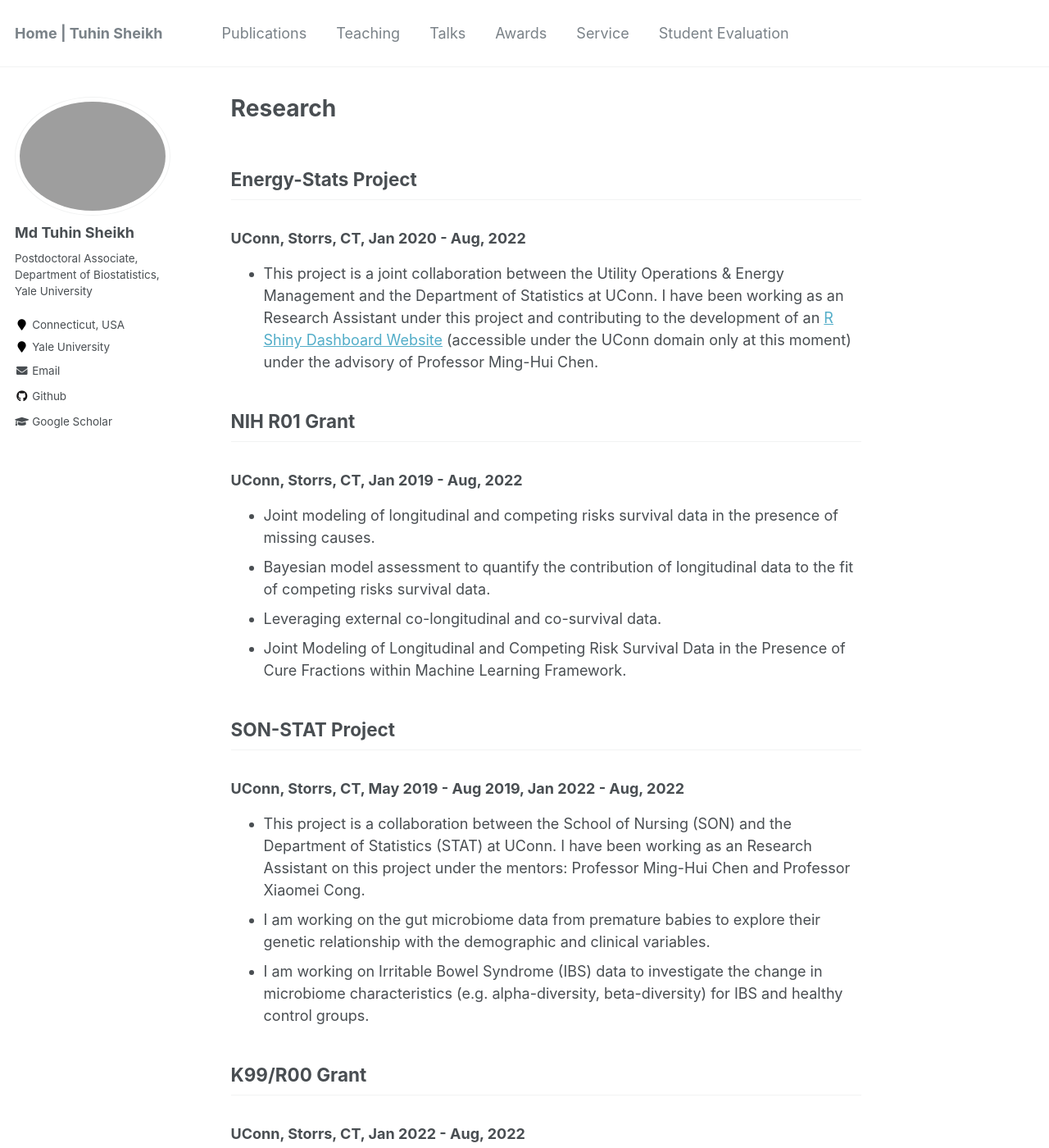
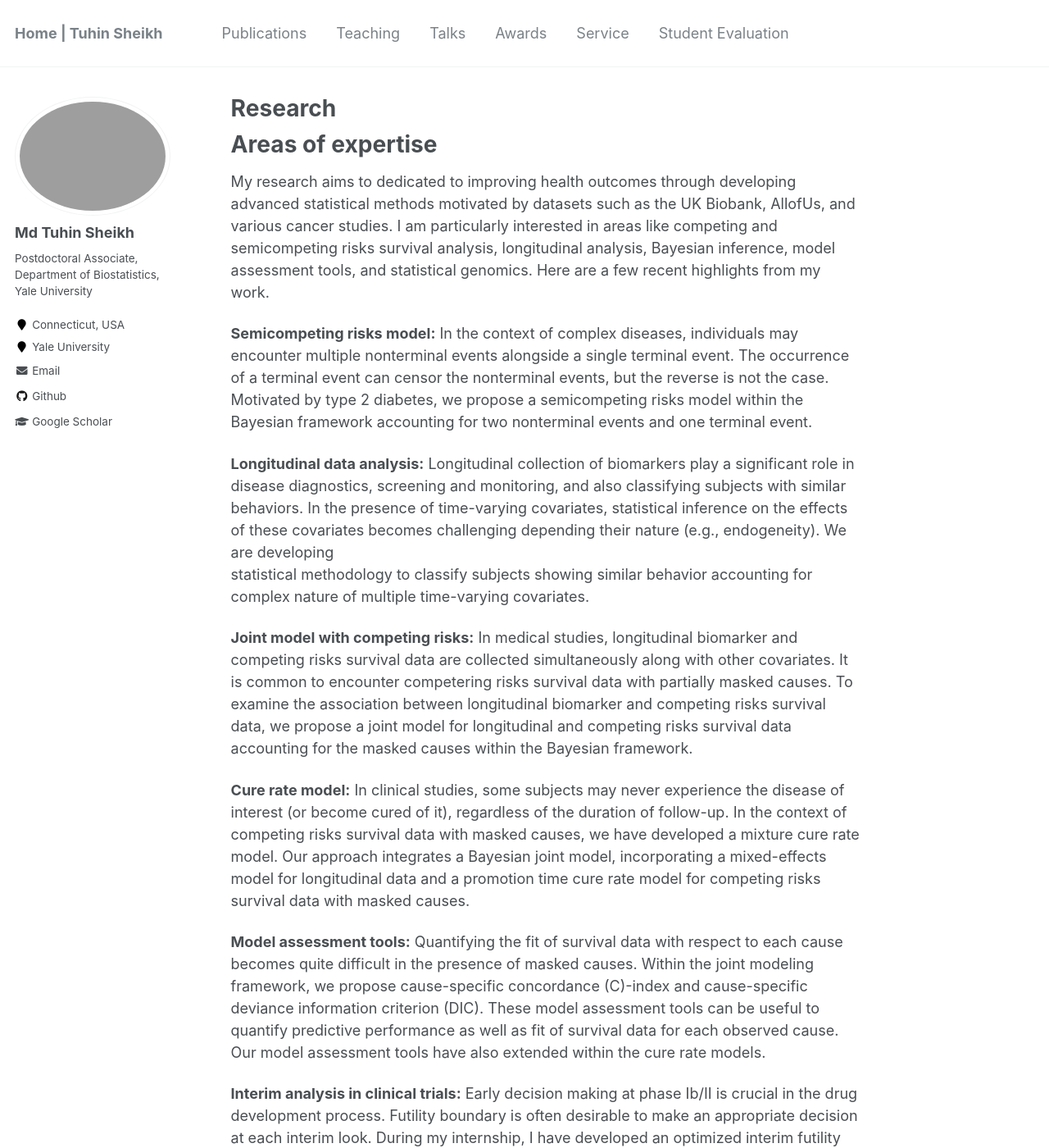
Before and after one commit to mdtuhinsheikh/mdtuhinsheikh.github.io, a Jekyll site: the page built from _pages/research.md, in a window 1280 px wide and 1400 px high. Shown: the whole window at 82% size. Built offline with Jekyll 4.4.1, drawn with Linux system fonts in a browser that asks for light colours; some of the changed text lies outside the part shown.

Commit message:
updated research description

```diff
--- a/_pages/research.md
+++ b/_pages/research.md
@@ -4,35 +4,47 @@ permalink: /research/
 author_profile: true
 ---
 
-## Energy-Stats Project
-### UConn, Storrs, CT, Jan 2020 - Aug, 2022
-- This project is a joint collaboration between the Utility Operations & Energy Management and the Department of Statistics at UConn. I have been working as an Research Assistant under this project and contributing to the development of an [R Shiny Dashboard Website](\href{https://energystats.fo.uconn.edu/}{https://energystats.fo.uconn.edu/}) (accessible under the UConn domain only at this moment) under the advisory of Professor Ming-Hui Chen.
+# Areas of expertise
+My research aims to dedicated to improving health outcomes through developing advanced statistical methods motivated by datasets such as the UK Biobank, AllofUs, and various cancer studies.
+I am particularly interested in areas like competing and semicompeting risks survival analysis, longitudinal analysis, Bayesian inference, model assessment tools, and statistical genomics.
+Here are a few recent highlights from my work.
 
-## NIH R01 Grant
-### UConn, Storrs, CT, Jan 2019 - Aug, 2022
-- Joint modeling of longitudinal and competing risks survival data in the presence of missing causes.
-- Bayesian model assessment to quantify the contribution of longitudinal data to the fit of competing risks survival data.
-- Leveraging external co-longitudinal and co-survival data.
-- Joint Modeling of Longitudinal and Competing Risk Survival Data in the Presence of Cure Fractions within Machine Learning Framework.
+**Semicompeting risks model:** In the context of complex diseases, individuals may encounter multiple nonterminal events alongside a single terminal event.
+The occurrence of a terminal event can censor the nonterminal events, but the reverse is not the case.
+Motivated by type 2 diabetes, we propose a semicompeting risks model within the Bayesian framework accounting for two nonterminal events and one terminal event.
 
-## SON-STAT Project
-### UConn, Storrs, CT, May 2019 - Aug 2019, Jan 2022 - Aug, 2022
-- This project is a collaboration between the School of Nursing (SON) and the Department of Statistics (STAT) at UConn. I have been working as an Research Assistant on this project under the mentors: Professor Ming-Hui Chen and Professor Xiaomei Cong.
-- I am working on the gut microbiome data from premature babies to explore their genetic relationship with the demographic and clinical variables.
-- I am working on Irritable Bowel Syndrome (IBS) data to investigate the change in microbiome characteristics (e.g. alpha-diversity, beta-diversity) for IBS and healthy control groups.
+**Longitudinal data analysis:** Longitudinal collection of biomarkers play a significant role in disease diagnostics, screening and monitoring, and also classifying subjects with similar behaviors.
+In the presence of time-varying covariates, statistical inference on the effects of these covariates becomes challenging depending their nature (e.g., endogeneity). We are developing
+statistical methodology to classify subjects showing similar behavior accounting for complex nature of multiple time-varying covariates.
 
-## K99/R00 Grant
-### UConn, Storrs, CT, Jan 2022 - Aug, 2022
-- As an RA, I am working with Dr. Mallory Perry, University of Pennsylvenia, on her K99/R00 project. Our focus is to determiine the risk of physical dysfunction in
-	critically ill children who survive severe sepsis.
+**Joint model with competing risks:** In medical studies, longitudinal biomarker and competing risks survival data are collected simultaneously along with other covariates.
+It is common to encounter competering risks survival data with partially masked causes. To examine the association between longitudinal biomarker and competing risks survival data,
+we propose a joint model for longitudinal and competing risks survival data accounting for the masked causes within the Bayesian framework.
 
-## Internship Project
-### Boehringer Ingelheim (BI), Ridgefield, CT, May - Aug, 2020
-- I worked on a project to develop a new decision making criterion using the Bayesian predictive probability of failure and developed self-written code.
-- Project title: "Optimized Interim Futility Decision Making for Early Phase Clinical Trials with Binary Endpoint using Bayesian Predictive Probability of Failure", mentor: Dr. Miaomiao Ge.
+**Cure rate model:** In clinical studies, some subjects may never experience the disease of interest (or become cured of it), regardless of the duration of follow-up.
+In the context of competing risks survival data with masked causes, we have developed a mixture cure rate model.
+Our approach integrates a Bayesian joint model, incorporating a mixed-effects model for longitudinal data and a promotion time cure rate model for
+competing risks survival data with masked causes.
 
-## NIH R01 Grant Proposal Assisted
-### *SON-STAT, UConn, Storrs, CT*, Jan - May, 2020
-- Assisted on an R01 grant proposal by working on the sample size calculation and data visualization for a gut microbiome data under the mentors: Prof. Ming-Hui Chen and Prof. Wanli Xu.
-### *UNCH-UConn, Storrs, CT*, Jan - May, Sep - Oct, 2020
-- I assisted on preparing an R01 grant proposal by contributing on formulating a specific aim, developing statistical methodology, and analyzing preliminary data.
+**Model assessment tools:** Quantifying the fit of survival data with respect to each cause becomes quite difficult in the presence of masked causes. Within the joint modeling framework,
+we propose cause-specific concordance (C)-index and cause-specific deviance information criterion (DIC). These model assessment tools can be useful to quantify predictive performance
+as well as fit of survival data for each observed cause. Our model assessment tools have also extended within the cure rate models.
+
+**Interim analysis in clinical trials:** Early decision making at phase Ib/II is crucial in the drug development
+process. Futility boundary is often desirable to make an appropriate decision at each interim look. During my internship,
+I have developed an optimized interim futility decision making algorithm for early phase clinical trials with binary endpoint using Bayesian
+predictive probability of failure.
+
+# Other research experience
+- **Energy-Stats Project**, UConn, Storrs, CT (Jan, 2020 -- Aug, 2022)
+  + As a research assistant (RA), I contributed to the development of an  [R Shiny Dashboard](https://energystats.fo.uconn.edu/) to monitor the UConn campus-wide
+    utility usage (electricity, natural gas) and improve anomaly detection.
+- **SON-STAT Project**, UConn, Storrs, CT (May -- Aug, 2019; Jan, 2022 -- Aug, 2022)
+  + I worked on the gut microbiome data from premature babies to explore their genetic relationship with the demographic and clinical variables.
+    I also worked on Irritable Bowel Disease (IBD) data to investigate the change in microbiome characteristics for IBD and healthy groups. Mentors: Professors Ming-Hui Chen and Xiaomei Cong.
+- **K99/R00 Project**, UConn, Storrs, CT (Jan, 2022 -- Aug, 2022)
+  + As an RA, I worked with Dr.\ Mallory Perry, University of Pennsylvania, to determine the risk of physical dysfunction in critically ill children who survive severe sepsis.
+- **NIH R01 Grant Proposal Assisted**, UConn, Storrs, CT (Jan -- May, 2020)
+  + Assisted on an R01 grant proposal by working on the sample size calculation and data visualization for a gut microbiome data under the mentors: Professor Ming-Hui Chen and Professor Wanli Xu.
+- **UNCCH-UConn, Storrs, CT** (Jan -- May, Sep -- Oct, 2020)
+  + I assisted on preparing an R01 grant proposal by contributing on formulating a specific aim, developing statistical methodology, and analyzing preliminary data.
```
